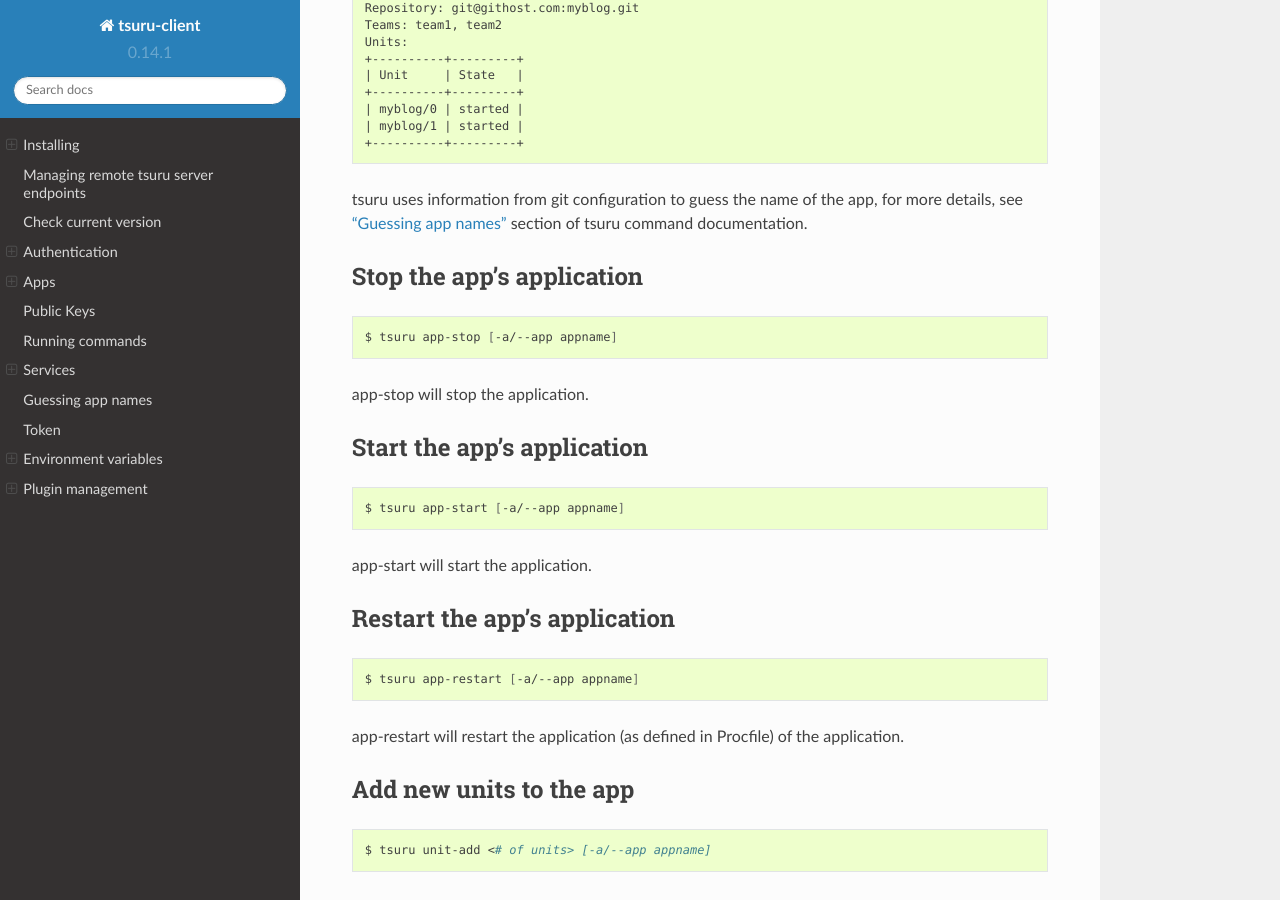
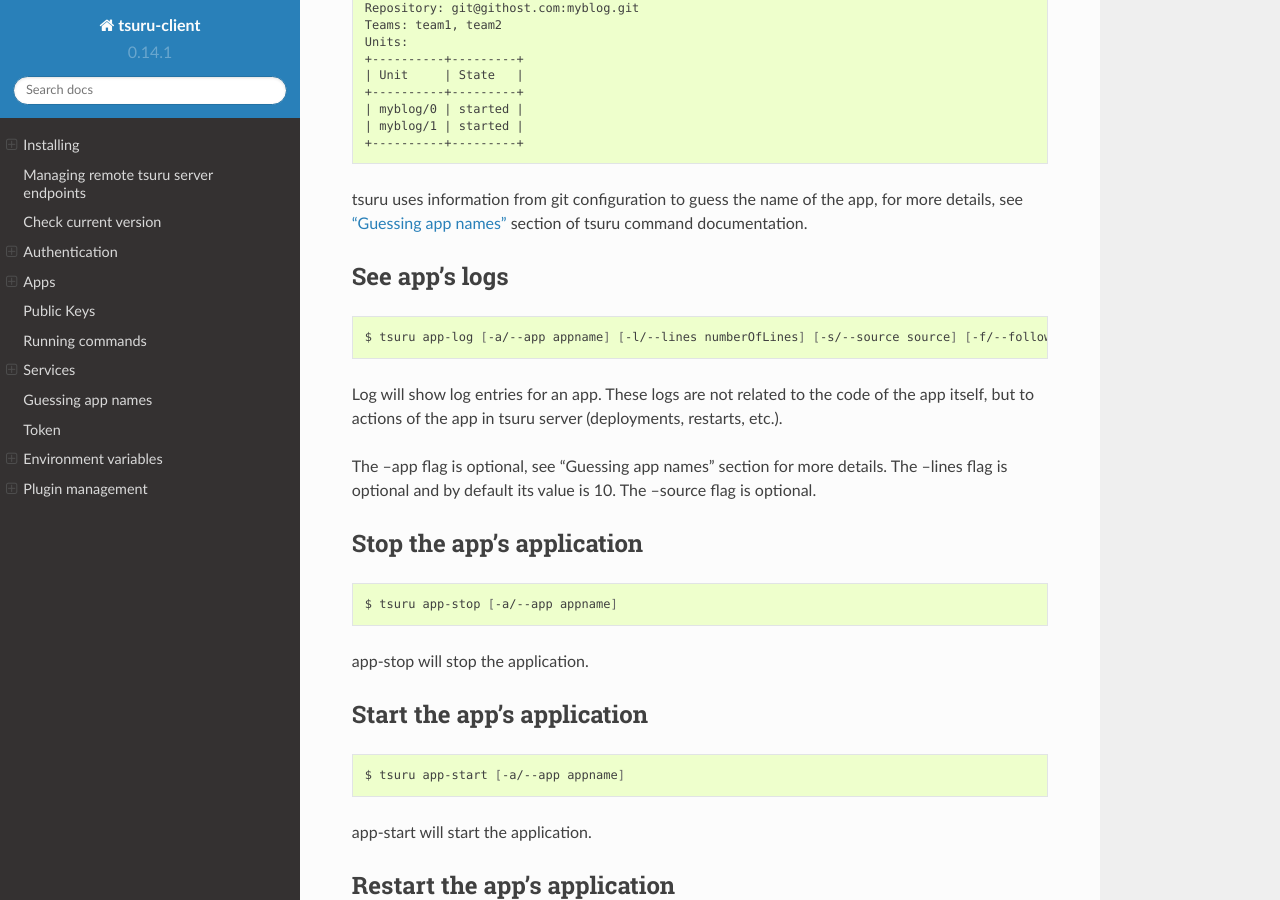
Before and after one commit to tsuru/tsuru-client, a Sphinx documentation site: the page built from docs/source/index.rst, in a window 1280 px wide and 900 px high, scrolled down 5223 px. Built offline with Sphinx 7.4.7 and the Read the Docs theme 2.0.0, drawn with Linux system fonts in a browser that asks for light colours.

Commit message:
add docs about log.

```diff
--- a/docs/source/index.rst
+++ b/docs/source/index.rst
@@ -330,6 +330,19 @@
 more details, see `"Guessing app names"
 <http://godoc.org/github.com/tsuru/tsuru-client/tsuru#hdr-Guessing_app_names>`_
 section of tsuru command documentation.
+
+See app's logs
+--------------
+
+.. highlight:: bash
+
+::
+
+    $ tsuru app-log [-a/--app appname] [-l/--lines numberOfLines] [-s/--source source] [-f/--follow]
+
+Log will show log entries for an app. These logs are not related to the code of the app itself, but to actions of the app in tsuru server (deployments, restarts, etc.).
+
+The --app flag is optional, see "Guessing app names" section for more details. The --lines flag is optional and by default its value is 10. The --source flag is optional.
 
 Stop the app's application
 --------------------------
```
